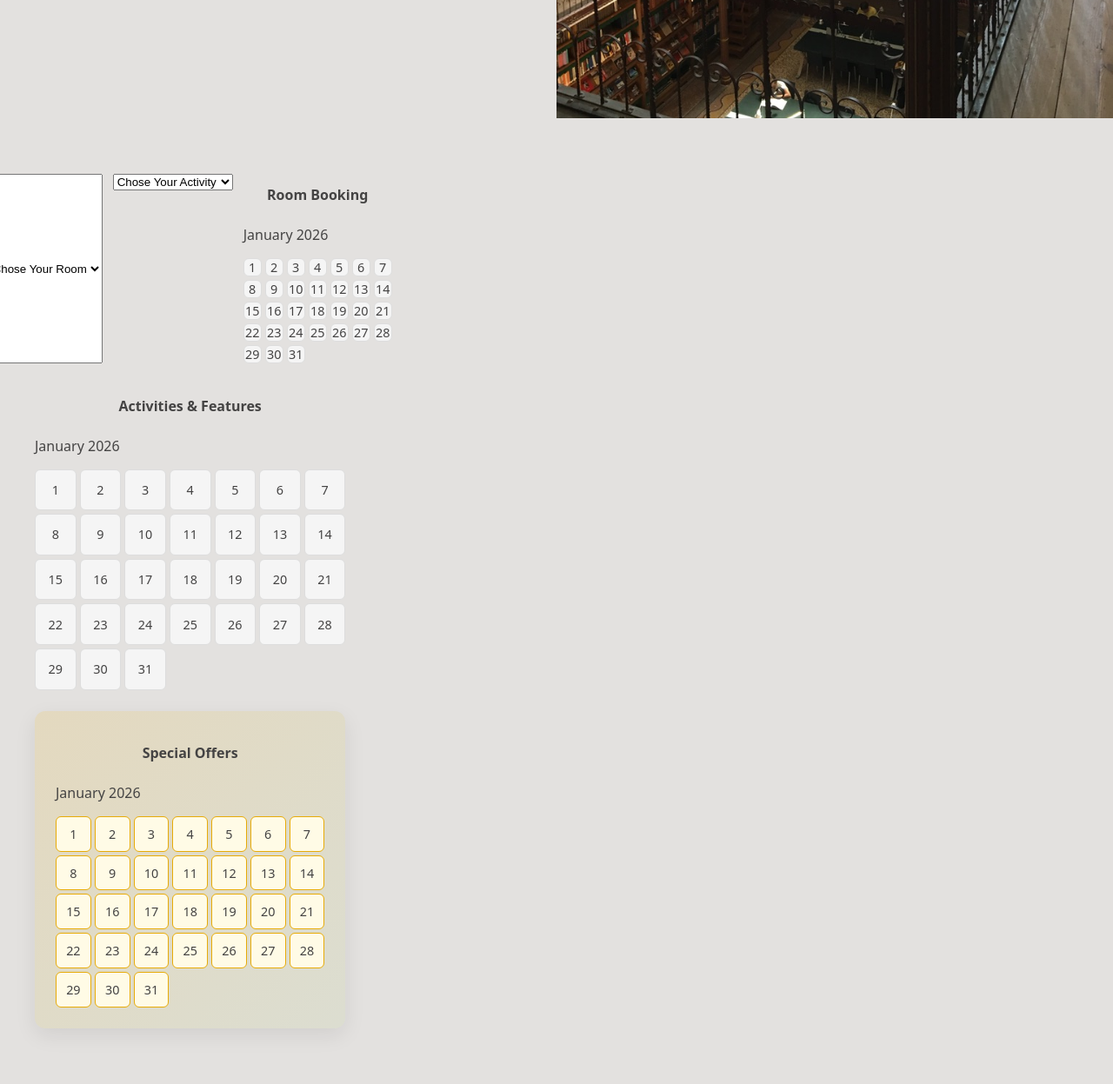
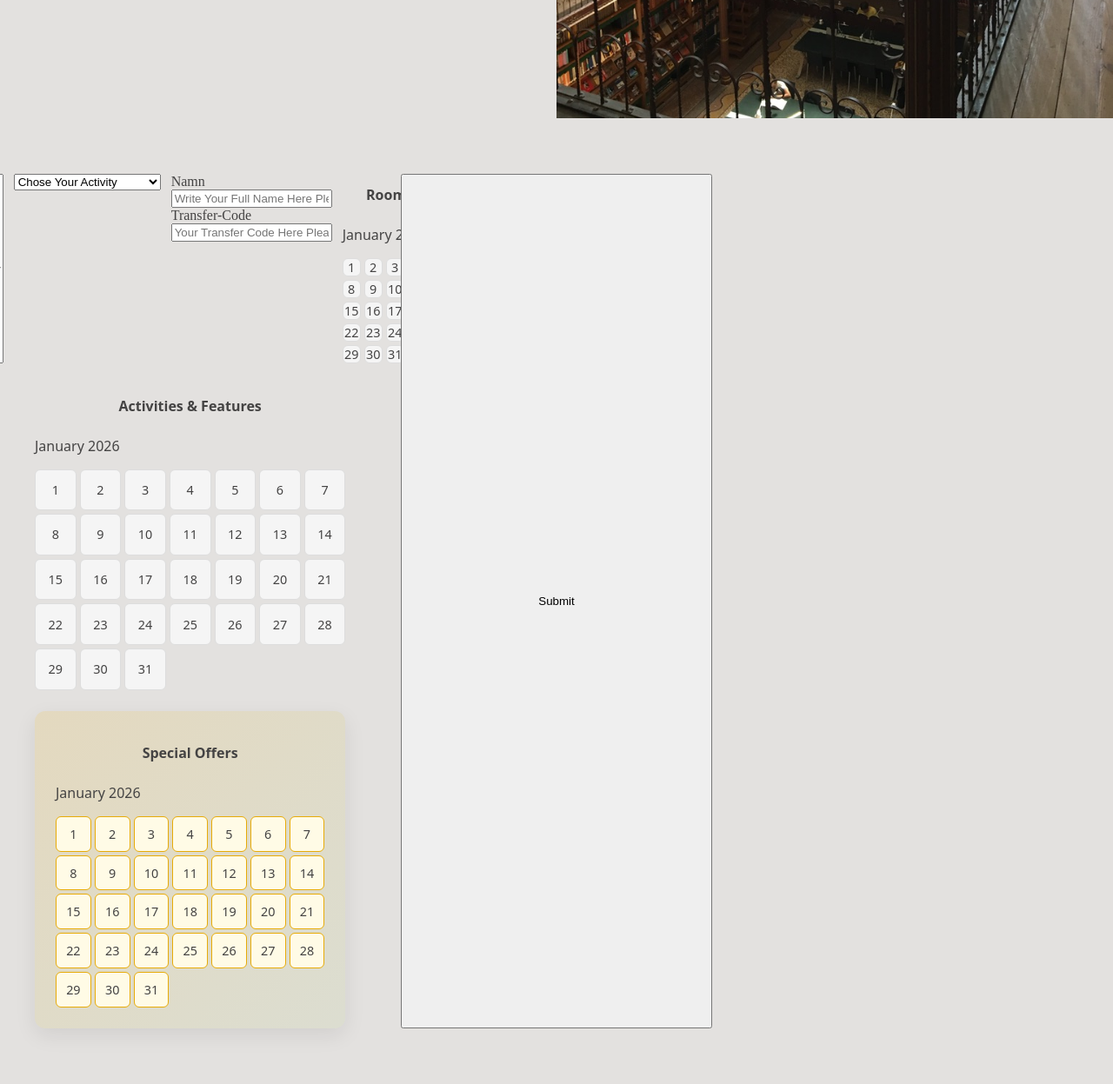
Before and after one commit to EmmaRask/NEWISE, a PHP site: page / in a window 1280 px wide. Shown: the part 1464-2711 px from the top of the page at 87% size. Run offline with PHP 8.4, Linux system fonts and the light colour scheme.

Commit message:
updated forms in index.php

```diff
--- a/Public/index.php
+++ b/Public/index.php
@@ -84,13 +84,28 @@ require_once __DIR__ . "/calendar.php";
                 <div class="activity-selector">
                     <select name="actitivity type" id="feature-select">
                         <option value="">Chose Your Activity</option>
-                        <option value="Economy">Economy</option>
-                        <option value="Basic">Basic</option>
-                        <option value="Premium">Premium</option>
-                        <option value="Superior">Superior</option>
+                        <option value="Economy">Pool</option>
+                        <option value="Economy">Digiworld</option>
+                        <option value="Basic">Bicykle</option>
+                        <option value="Basic">Narnia</option>
+                        <option value="Premium">Tardis</option>
+                        <option value="Superior">Choose Your Own Portal</option>
                     </select>
 
                 </div>
+
+                <form>
+                    <div class="form-row">
+                        <label for="Fullname">Namn</label>
+                        <input type="Name" id="fullname" name="fullname" placeholder="Write Your Full Name Here Please">
+                    </div>
+
+                    <div class="form-row">
+                        <label for="transfer-code">Transfer-Code</label>
+                        <input type="transfer-code" id="transfer-code" name="transfer-code" placeholder="Your Transfer Code Here Please">
+                     </div>
+                </form>
+
 
                 <?php renderCalendar('Room Booking', getBookings('room'), 'room'); ?>
             </div>
@@ -99,6 +114,7 @@ require_once __DIR__ . "/calendar.php";
             <?php renderCalendar('Special Offers', getBookings('offer'), 'offer'); ?>
 
         </div>
+        <button type="submit">Submit</button>
     </section>
 
 </main>
```
Also changed, not shown: Public/features.php (added, +30 -0 lines).
